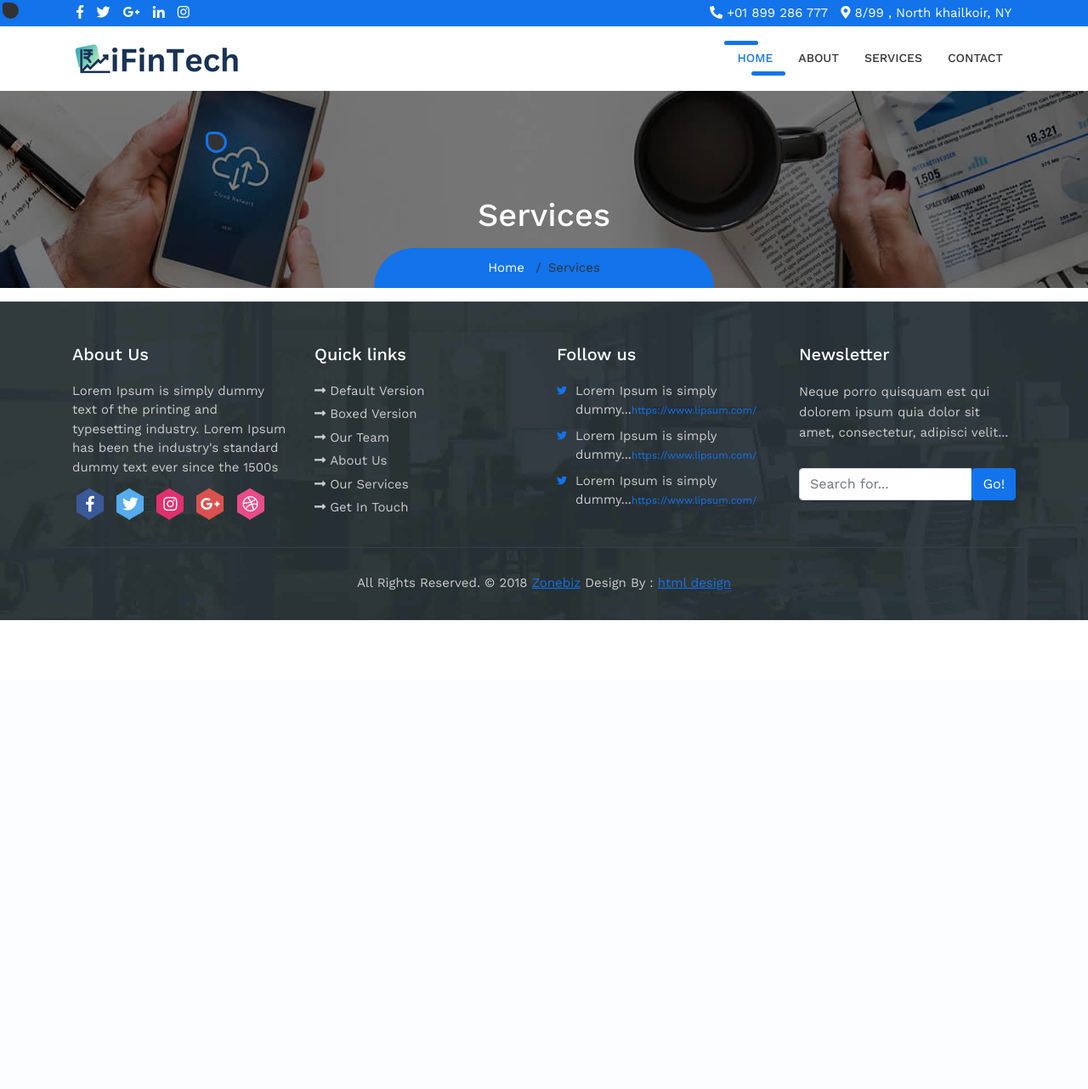
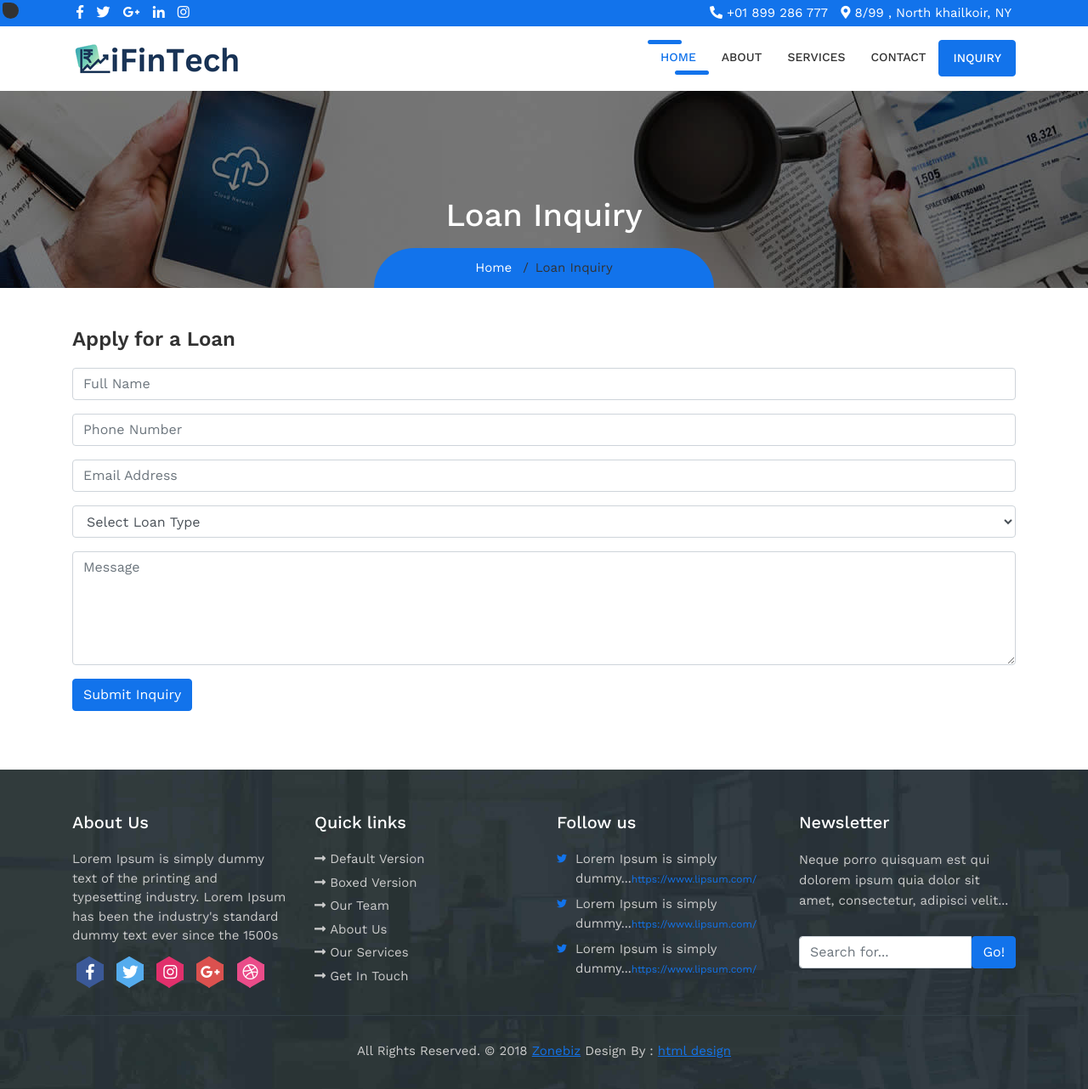
Before and after one commit to Ajspire-Developer/iFinTech-php, a PHP site: page /inquiry.php in a window 1280 px wide. Shown: the whole page at 85% size. Before the commit the page ends 730 px from the top, so only its background shows below. Run offline with PHP 8.4, Linux system fonts and the light colour scheme.

Commit message:
inquiry add

```diff
--- a/header.php
+++ b/header.php
@@ -41,7 +41,7 @@
 
     <nav class="navbar navbar-expand-lg navbar-dark bg-light top-nav">
         <div class="container">
-            <a class="navbar-brand" href="index.html">
+            <a class="navbar-brand" href="index.php">
 				<img src="images/logo.png" alt="logo">
             </a>
             <button class="navbar-toggler navbar-toggler-right" type="button" data-toggle="collapse" data-target="#navbarResponsive" aria-controls="navbarResponsive" aria-expanded="false" aria-label="Toggle navigation">
@@ -64,6 +64,9 @@
 					<li class="nav-item">
 						<a class="nav-link" href="contact-us.php">Contact</a>
 					</li>
+					<li class="nav-item">
+    <a class="nav-link btn btn-primary text-white px-3" href="inquiry.php">Inquiry</a>
+</li>
 				</ul>
             </div>
         </div>
--- a/inquiry.php
+++ b/inquiry.php
@@ -1,33 +1,78 @@
 <meta charset="utf-8">
 <meta name="viewport" content="width=device-width, initial-scale=1, shrink-to-fit=no">
-	<meta name="description" content="">
-	<meta name="author" content="">
-	<title> iFinTech - Finance Company </title>
+<meta name="description" content="Apply for loans at iFinTech - Hassle-free financial solutions.">
+<meta name="author" content="iFinTech">
+<title>iFinTech - Inquiry</title>
+<link rel="icon" href="fav.png" type="image/png">
 
-<div class="wrapper-main"><div class="mouse-pointer" style="left: 241.5px; top: 154.5px; opacity: 1;"></div>
-
-<?php
-include 'header.php'
-?>
+<div class="wrapper-main">
+    <?php include 'header.php'; ?>
 
     <div class="full-title">
         <div class="container">
             <!-- Page Heading/Breadcrumbs -->
-			<h1 class="mt-4 mb-3">Services</h1>
+            <h1 class="mt-4 mb-3">Loan Inquiry</h1>
             <div class="breadcrumb-main">
                 <ol class="breadcrumb">
                     <li class="breadcrumb-item">
-						<a href="index.html">Home</a>
+                        <a href="index.php">Home</a>
                     </li>
-					<li class="breadcrumb-item active">Services</li>
+                    <li class="breadcrumb-item active">Loan Inquiry</li>
                 </ol>
             </div>
         </div>
     </div>
 
+    <div class="contact-main">
+        <div class="container">
+            <!-- Inquiry Form Section -->
+            <div class="row">
+                <div class="col-lg-12 mb-4 contact-left">
+                    <h3>Apply for a Loan</h3>
+                    <form name="loanInquiryForm" id="loanInquiryForm" action="save_inquiry.php" method="post" novalidate>
+                        <div class="control-group form-group">
+                            <div class="controls">
+                                <input type="text" placeholder="Full Name" class="form-control" name="name" required>
+                            </div>
+                        </div>
+                        <div class="control-group form-group">
+                            <div class="controls">
+                                <input type="tel" placeholder="Phone Number" class="form-control" name="phone" required>
+                            </div>
+                        </div>
+                        <div class="control-group form-group">
+                            <div class="controls">
+                                <input type="email" placeholder="Email Address" class="form-control" name="email" required>
+                            </div>
+                        </div>
+                        <div class="control-group form-group">
+                            <div class="controls">
+                                <select class="form-control" name="loan_type" required>
+                                    <option value="" selected disabled>Select Loan Type</option>
+                                    <option value="Personal Loan">Personal Loan</option>
+                                    <option value="Business Loan">Business Loan</option>
+                                    <option value="Car Loan">Car Loan</option>
+                                    <option value="Home Loan">Home Loan</option>
+                                    <option value="Doctor Loan">Doctor Loan</option>
+                                    <option value="LAP Loan">LAP Loan</option>
+                                    <option value="CC Loan">CC Loan</option>
+                                </select>
+                            </div>
+                        </div>
+                        <div class="control-group form-group">
+                            <div class="controls">
+                                <textarea rows="5" placeholder="Message" class="form-control" name="message" maxlength="500" required></textarea>
+                            </div>
+                        </div>
+                        <button type="submit" class="btn btn-primary">Submit Inquiry</button>
+                    </form>
+                </div>
 
+                <!-- Contact Details -->
 
-<?php
-include 'footer.php'
-?>
             </div>
+        </div>
+    </div>
+
+    <?php include 'footer.php'; ?>
+</div>
```
Lines whose indentation alone changed are shown as unchanged.
